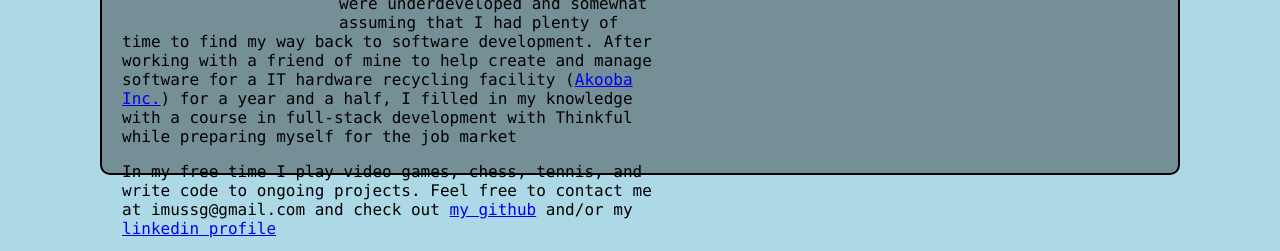
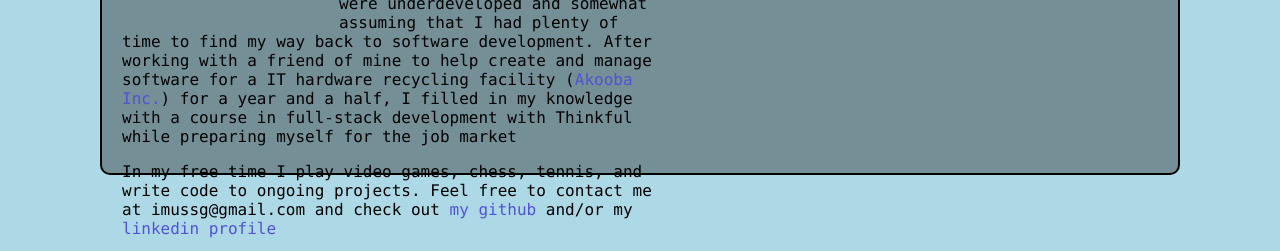
Before and after one commit to imussg/portfolio, a React (Create React App) app: page / in a window 1280 px wide. Shown: the part 1044-1295 px from the top of the page. Built offline with nearby package versions, Linux system fonts and the light colour scheme.

Commit message:
even better

```diff
--- a/src/components/homepage.css
+++ b/src/components/homepage.css
@@ -116,6 +116,10 @@ img.project-pic {
   transition: color 1s;
 }
 
+a {
+  text-decoration: none;
+}
+
 .project-link:hover {
   color: #00ff00;
 }
@@ -145,6 +149,20 @@ li {
 
 .about-me-comp:hover {
   color: white;
+}
+
+.about-me-comp a {
+  color: #5252d5;
+  transition: color 1s;
+}
+
+.about-me-comp:hover a {
+  color: #00ff00;
+  transition: color .5s;
+}
+
+.about-me-comp a:hover {
+  color: #ffe200;
 }
 
 h1.about-me-title {
```
